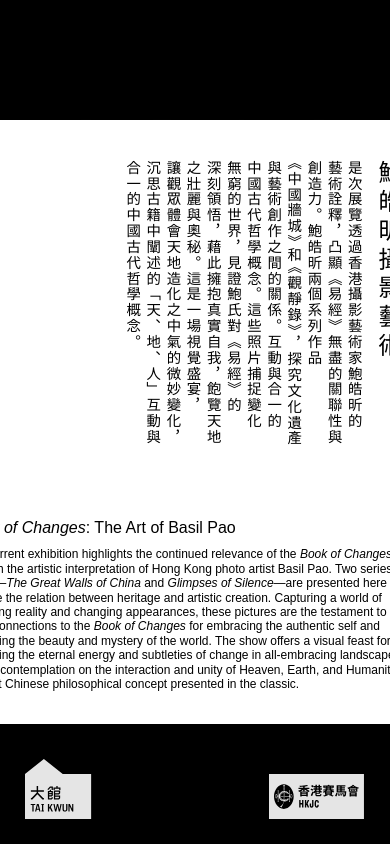
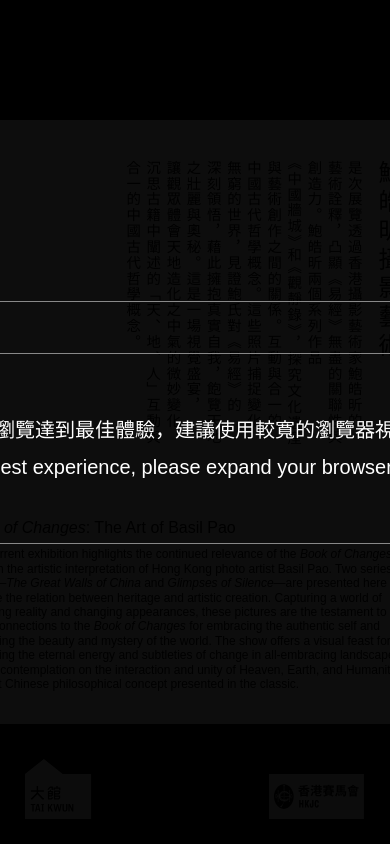
Before and after one commit to swapdicky/tkyijing, a Next.js app: page / in a window 390 px wide. Built offline with nearby package versions, Linux system fonts and the light colour scheme; a web font is replaced by a local one.

Commit message:
mobile hide

```diff
--- a/app/globals.css
+++ b/app/globals.css
@@ -232,7 +232,8 @@ a:hover .hover-underline::after {
 
 /* Mobile: 320px - 979px */
 @media (min-width: 320px) and (max-width: 979px) {
-
+  .screen-size-warning {
+    display: flex;}
 .yj-padding-large ,
 .yj-padding-medium ,
 .yj-padding-small { padding: 40px 20px; }
```
